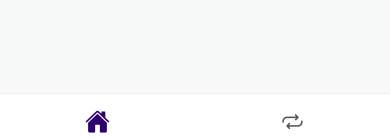
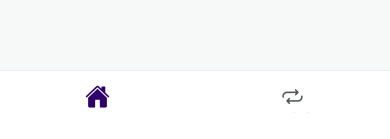
Before and after one commit to yinndlovu/fine-finance, a React Native app: screen / in a window 390 px wide. Shown: the part 702-841 px from the top of the page. Built offline with nearby package versions, Linux system fonts and the light colour scheme.

Commit message:
fix: adjust the padding for the nav buttons

```diff
--- a/App.tsx
+++ b/App.tsx
@@ -1,7 +1,10 @@
 // external
 import { StatusBar } from "expo-status-bar";
 import { View } from "react-native";
-import { SafeAreaProvider, useSafeAreaInsets } from "react-native-safe-area-context";
+import {
+  SafeAreaProvider,
+  useSafeAreaInsets,
+} from "react-native-safe-area-context";
 import * as SplashScreen from "expo-splash-screen";
 import { useFonts } from "expo-font";
 import { ReactNode, useCallback } from "react";
@@ -43,16 +46,23 @@ const MainTabs = () => {
           backgroundColor: theme.card,
           borderTopWidth: 1,
           borderTopColor: theme.accent,
-          paddingTop: 8,
-          paddingBottom: Math.max(insets.bottom, 16),
+          height: insets.bottom + 72,
+          paddingTop: 2,
+          paddingBottom: insets.bottom + 16,
           elevation: 0,
           shadowOpacity: 0,
         },
+        tabBarItemStyle: {
+          paddingTop: 4,
+          paddingBottom: 4,
+        },
+        tabBarShowLabel: true,
         tabBarActiveTintColor: theme.primary,
         tabBarInactiveTintColor: theme.subtext,
         tabBarLabelStyle: {
           fontFamily: "App-Medium",
           fontSize: 11,
+          marginBottom: 4,
         },
         tabBarIcon: ({ focused, color, size }) => {
           if (route.name === "Home") {
--- a/screens/SubscribePlanScreen.tsx
+++ b/screens/SubscribePlanScreen.tsx
@@ -323,7 +323,6 @@ const styles = StyleSheet.create({
   category: {
     fontSize: 12,
     marginTop: 2,
-    textTransform: "capitalize",
   },
   sectionLabel: {
     fontSize: 11,
```
